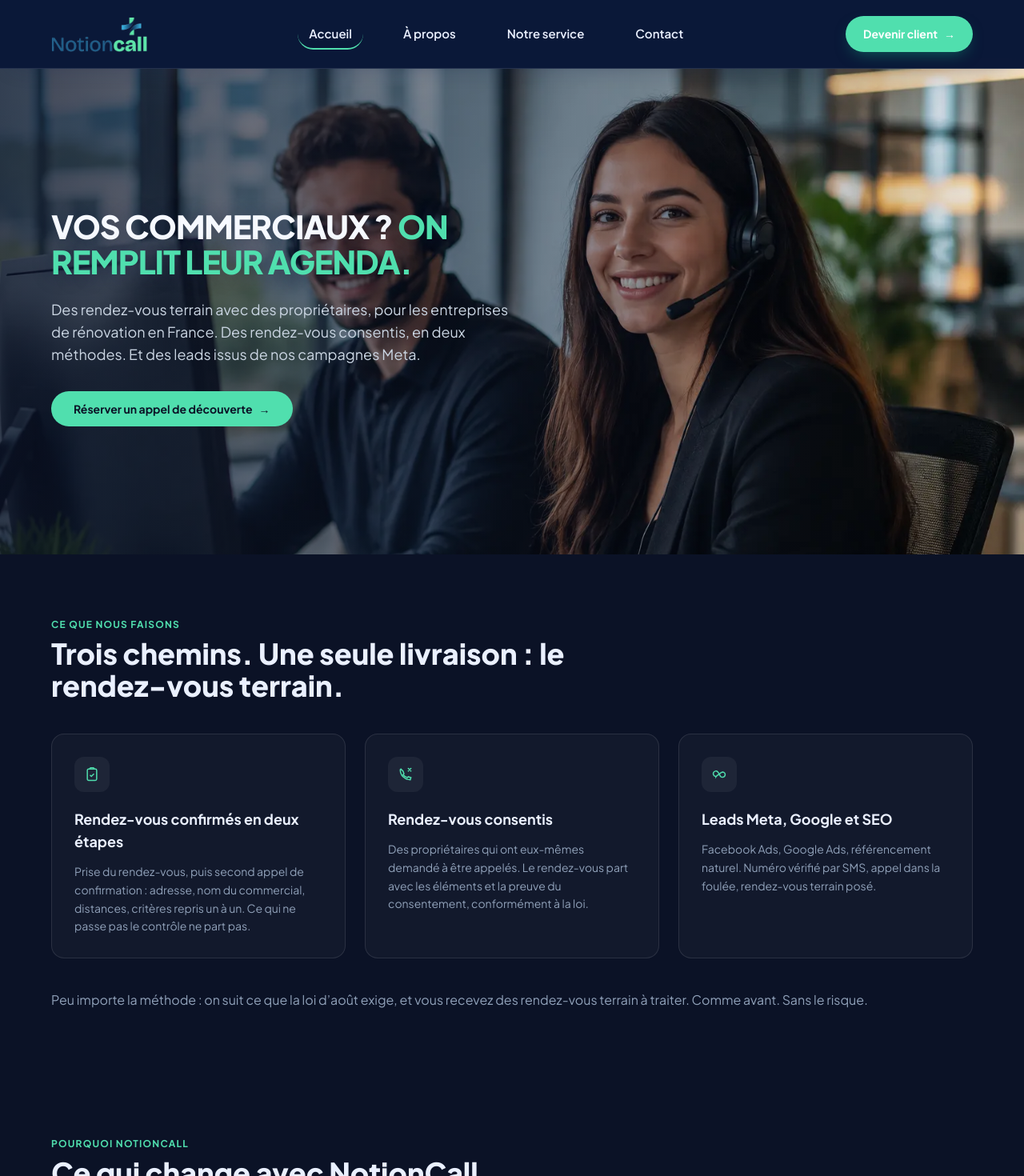
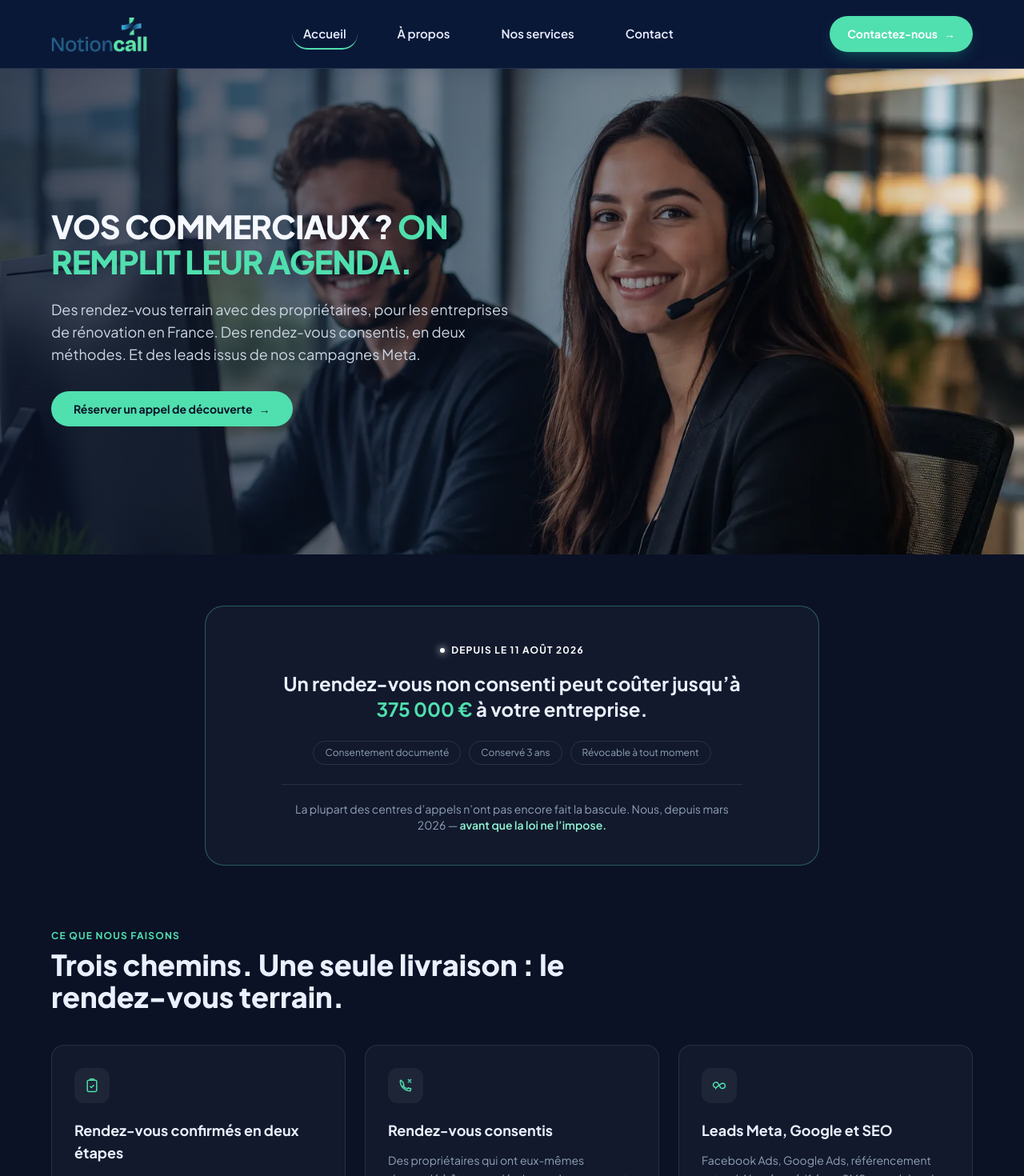
Before and after one commit to assistance3notioncall-dot/notioncall, a Next.js app: page / in a window 1280 px wide. Shown: the top 1470 px of the page at 80% size. Built offline with nearby package versions, Linux system fonts and the light colour scheme.

Commit message:
mofidier quelque page

```diff
--- /dev/null
+++ b/app/_components/ComplianceNotice.tsx
@@ -0,0 +1,31 @@
+const CHIPS = ["Consentement documenté", "Conservé 3 ans", "Révocable à tout moment"];
+
+export default function ComplianceNotice() {
+  return (
+    <div className="mx-auto max-w-3xl rounded-3xl border border-[#50DFAE]/35 bg-white/[0.03] p-8 text-center md:p-10">
+      <p className="inline-flex items-center gap-2 text-xs font-bold tracking-widest text-[#FFFFFF]">
+        <span className="h-1.5 w-1.5 rounded-full bg-[#FFFFFF] shadow-[0_0_10px_1px_rgba(255,255,255,0.7)]" />
+        DEPUIS LE 11 AOÛT 2026
+      </p>
+      <p className="mx-auto mt-4 max-w-xl text-xl font-bold text-[#EAF0FF] md:text-2xl">
+        Un rendez-vous non consenti peut coûter jusqu&rsquo;à{" "}
+        <span className="text-[#50DFAE]">375 000 €</span> à votre entreprise.
+      </p>
+      <div className="mt-6 flex flex-wrap justify-center gap-2.5">
+        {CHIPS.map((chip) => (
+          <span
+            key={chip}
+            className="rounded-full border border-white/10 px-3.5 py-1.5 text-xs text-slate-400"
+          >
+            {chip}
+          </span>
+        ))}
+      </div>
+      <p className="mx-auto mt-6 max-w-xl border-t border-white/10 pt-5 text-sm text-slate-400">
+        La plupart des centres d&rsquo;appels n&rsquo;ont pas encore fait la bascule.
+        Nous, depuis mars 2026 —{" "}
+        <span className="font-semibold text-[#8ff4d3]">avant que la loi ne l&rsquo;impose.</span>
+      </p>
+    </div>
+  );
+}
--- a/app/_components/Footer.tsx
+++ b/app/_components/Footer.tsx
@@ -4,7 +4,7 @@ import Link from "next/link";
 const NAV_LINKS = [
   { href: "/", label: "Accueil" },
   { href: "/a-propos", label: "À propos" },
-  { href: "/notre-service", label: "Notre service" },
+  { href: "/nos-services", label: "Nos services" },
   { href: "/contact", label: "Contact" },
 ];
 
@@ -27,7 +27,7 @@ const SOCIALS = [
     ),
   },
   {
-    href: "https://www.linkedin.com/company/notioncall/posts/?feedView=all",
+    href: "https://www.linkedin.com/in/aouameuroussama/",
     title: "LinkedIn",
     icon: (
       <svg width="17" height="17" viewBox="0 0 24 24" fill="#EAF0FF">
@@ -71,7 +71,7 @@ export default function Footer() {
       }}
     >
       <Image
-        src="/images/index-5551957b.png"
+        src="/images/index-5551957b.webp"
         alt=""
         fill
         style={{ objectFit: "cover", objectPosition: "center", zIndex: 0 }}
@@ -132,11 +132,11 @@ export default function Footer() {
 
         <div>
           <div style={{ fontSize: 13, fontWeight: 700, color: "#FFFFFF", marginBottom: 16 }}>
-            Notre service
+            Nos services
           </div>
           <div style={{ display: "flex", flexDirection: "column", gap: 10 }}>
             {SERVICE_LINKS.map((label) => (
-              <Link key={label} href="/notre-service" style={{ fontSize: 13.5, color: "rgb(200, 208, 230)" }}>
+              <Link key={label} href="/nos-services" style={{ fontSize: 13.5, color: "rgb(200, 208, 230)" }}>
                 {label}
               </Link>
             ))}
@@ -149,8 +149,13 @@ export default function Footer() {
           </div>
           <div style={{ display: "flex", flexDirection: "column", gap: 10, fontSize: 13.5, color: "rgb(200, 208, 230)" }}>
             <div>
-              Téléphone :{" "}
-              <a href="tel:+212707290640" style={{ color: "inherit" }}>
+              WhatsApp :{" "}
+              <a
+                href="https://wa.me/212707290640"
+                target="_blank"
+                rel="noopener"
+                style={{ color: "inherit" }}
+              >
                 +212 707 290 640
               </a>
             </div>
--- a/app/_components/Header.tsx
+++ b/app/_components/Header.tsx
@@ -9,7 +9,7 @@ import { createPortal } from "react-dom";
 const NAV_LINKS = [
   { href: "/", label: "Accueil" },
   { href: "/a-propos", label: "À propos" },
-  { href: "/notre-service", label: "Notre service" },
+  { href: "/nos-services", label: "Nos services" },
   { href: "/contact", label: "Contact" },
 ];
 
@@ -93,7 +93,7 @@ export default function Header() {
       </nav>
 
       <Link
-        href="/appel-decouverte"
+        href="/contact"
         className="nc-header-btn"
         style={{
           display: "flex",
@@ -114,7 +114,7 @@ export default function Header() {
           transition: "transform 0.22s ease",
         }}
       >
-        <span className="nc-btn-label">Devenir client</span> <span>→</span>
+        <span className="nc-btn-label">Contactez-nous</span> <span>→</span>
       </Link>
     </header>
     {/* Matches .nc-header's actual box height at each breakpoint (see
--- a/app/_components/icons.tsx
+++ b/app/_components/icons.tsx
@@ -94,3 +94,30 @@ export function IconClock({ className = base }: IconProps) {
     </svg>
   );
 }
+
+export function IconWhatsApp({ className = base }: IconProps) {
+  return (
+    <svg viewBox="0 0 24 24" fill="none" stroke="currentColor" strokeWidth="1.8" className={className}>
+      <path
+        d="M3.5 20.5l1.3-4.2A8.2 8.2 0 1 1 7.9 19.2l-4.4 1.3Z"
+        strokeLinejoin="round"
+      />
+      <path
+        d="M9.1 8c.2-.5.4-.5.7-.5h.6c.2 0 .4 0 .6.5l.7 1.6c.1.3 0 .5-.1.7l-.4.5c-.2.2-.3.4-.1.7a6 6 0 0 0 2.8 2.4c.3.1.5 0 .7-.2l.5-.6c.2-.2.4-.2.6-.1l1.5.8c.3.2.3.4.3.6 0 .9-.8 1.6-1.7 1.7-.5 0-1 .2-3.2-.8a8.7 8.7 0 0 1-3.8-4c-.6-1.3-.4-2.3.2-3.1Z"
+        strokeLinejoin="round"
+      />
+    </svg>
+  );
+}
+
+export function IconLinkedIn({ className = base }: IconProps) {
+  return (
+    <svg viewBox="0 0 24 24" fill="none" stroke="currentColor" strokeWidth="1.8" className={className}>
+      <rect x="3" y="3" width="18" height="18" rx="3" />
+      <path d="M7.3 10.5V17" strokeLinecap="round" />
+      <circle cx="7.3" cy="7.4" r="1.05" fill="currentColor" stroke="none" />
+      <path d="M11.2 17v-3.6a2.5 2.5 0 0 1 5 0V17" strokeLinecap="round" />
+      <path d="M11.2 17v-6.5" strokeLinecap="round" />
+    </svg>
+  );
+}
--- a/app/a-propos/page.tsx
+++ b/app/a-propos/page.tsx
@@ -39,8 +39,8 @@ const VALUES = [
 ];
 
 const STATS = [
-  { icon: <IconUsers />, value: "+40", label: "Collaborateurs à Marrakech" },
-  { icon: <IconCalendarCheck />, value: "+60", label: "Rendez-vous livrés par jour" },
+  { icon: <IconUsers />, value: "+50", label: "Collaborateurs à Marrakech" },
+  { icon: <IconCalendarCheck />, value: "+120", label: "Rendez-vous livrés par jour" },
   { icon: <IconHeadphones />, value: "60%", label: "Taux de contrôle" },
   { icon: <IconClock />, value: "1h", label: "Entre la prise et le contrôle" },
 ];
--- a/app/appel-decouverte/VideoPlayer.tsx
+++ b/app/appel-decouverte/VideoPlayer.tsx
@@ -1,5 +1,3 @@
-import Script from "next/script";
-
 export default function VideoPlayer() {
   return (
     <div className="relative aspect-video w-full overflow-hidden rounded-2xl border border-white/10 bg-[#0B1226] md:rounded-3xl">
@@ -11,7 +9,6 @@ export default function VideoPlayer() {
         loading="lazy"
         className="absolute inset-0 h-full w-full"
       />
-      <Script src="https://player.vimeo.com/api/player.js" strategy="lazyOnload" />
     </div>
   );
 }
--- a/app/nos-services/page.tsx
+++ b/app/nos-services/page.tsx
@@ -49,8 +49,8 @@ const SERVICES = [
 ];
 
 export const metadata: Metadata = {
-  title: "Notre service",
-  alternates: { canonical: "/notre-service" },
+  title: "Nos services",
+  alternates: { canonical: "/nos-services" },
 };
 
 export default function Page() {
@@ -61,7 +61,7 @@ export default function Page() {
       <main>
       <section className="px-6 py-24 text-center md:px-16 md:py-28">
         <div className="mx-auto max-w-3xl">
-          <p className="text-sm font-bold tracking-widest text-[#50DFAE]">NOTRE SERVICE</p>
+          <p className="text-sm font-bold tracking-widest text-[#50DFAE]">NOS SERVICES</p>
           <h1 className="mt-4 text-4xl font-extrabold leading-tight tracking-tight text-[#9DBBFF] md:text-5xl">
             Trois façons de <span className="text-[#50DFAE]">remplir l&rsquo;agenda</span> de vos
             commerciaux
--- a/app/page.tsx
+++ b/app/page.tsx
@@ -3,6 +3,7 @@ import Image from "next/image";
 import Link from "next/link";
 import Header from "./_components/Header";
 import Footer from "./_components/Footer";
+import ComplianceNotice from "./_components/ComplianceNotice";
 import IconBadge from "./_components/IconBadge";
 import Reveal from "./_components/Reveal";
 import {
@@ -43,8 +44,8 @@ const WHY = [
 const STATS = [
   { icon: <IconShieldCheck className="h-5 w-5" />, value: "60%", label: "Taux de contrôle" },
   { icon: <IconClock className="h-5 w-5" />, value: "1h", label: "Entre la prise et le contrôle" },
-  { icon: <IconUsers className="h-5 w-5" />, value: "+40", label: "Collaborateurs à Marrakech" },
-  { icon: <IconCalendarCheck className="h-5 w-5" />, value: "+60", label: "Rendez-vous livrés par jour" },
+  { icon: <IconUsers className="h-5 w-5" />, value: "+50", label: "Collaborateurs à Marrakech" },
+  { icon: <IconCalendarCheck className="h-5 w-5" />, value: "+120", label: "Rendez-vous livrés par jour" },
 ];
 
 export const metadata: Metadata = {
@@ -84,6 +85,10 @@ export default function Page() {
             </Link>
           </div>
         </div>
+      </section>
+
+      <section className="px-6 pt-16 md:px-16">
+        <ComplianceNotice />
       </section>
 
       <section className="px-6 py-20 md:px-16">
@@ -140,7 +145,7 @@ export default function Page() {
       <section className="px-6 md:px-16">
         <div className="relative mx-auto max-w-6xl overflow-hidden rounded-3xl border border-white/10">
           <Image
-            src="/images/index-3d63666b.png"
+            src="/images/index-3d63666b.webp"
             alt=""
             fill
             className="object-cover"
@@ -195,12 +200,14 @@ export default function Page() {
               — Oussama Aouameur, fondateur de NotionCall
             </p>
           </div>
-          <Link
-            href="/appel-decouverte"
+          <a
+            href="https://wa.me/212707290640"
+            target="_blank"
+            rel="noopener"
             className="inline-flex shrink-0 items-center gap-2 rounded-full bg-[#50DFAE] px-7 py-3 text-sm font-bold text-[#0B1226] transition hover:-translate-y-0.5"
           >
             Découvrir <span>→</span>
-          </Link>
+          </a>
         </div>
       </section>
       </main>
--- a/app/sitemap.ts
+++ b/app/sitemap.ts
@@ -9,7 +9,7 @@ export default function sitemap(): MetadataRoute.Sitemap {
     priority: number;
   }> = [
     { path: "", changeFrequency: "monthly", priority: 1 },
-    { path: "/notre-service", changeFrequency: "monthly", priority: 0.8 },
+    { path: "/nos-services", changeFrequency: "monthly", priority: 0.8 },
     { path: "/appel-decouverte", changeFrequency: "monthly", priority: 0.8 },
     { path: "/a-propos", changeFrequency: "monthly", priority: 0.6 },
     { path: "/contact", changeFrequency: "monthly", priority: 0.6 },
```
Also changed, not shown: app/appel-decouverte/page.tsx (+6 -6 lines), app/contact/page.tsx (+14 -4 lines), public/images/index-3d63666b.webp (added), public/images/index-5551957b.webp (added).
